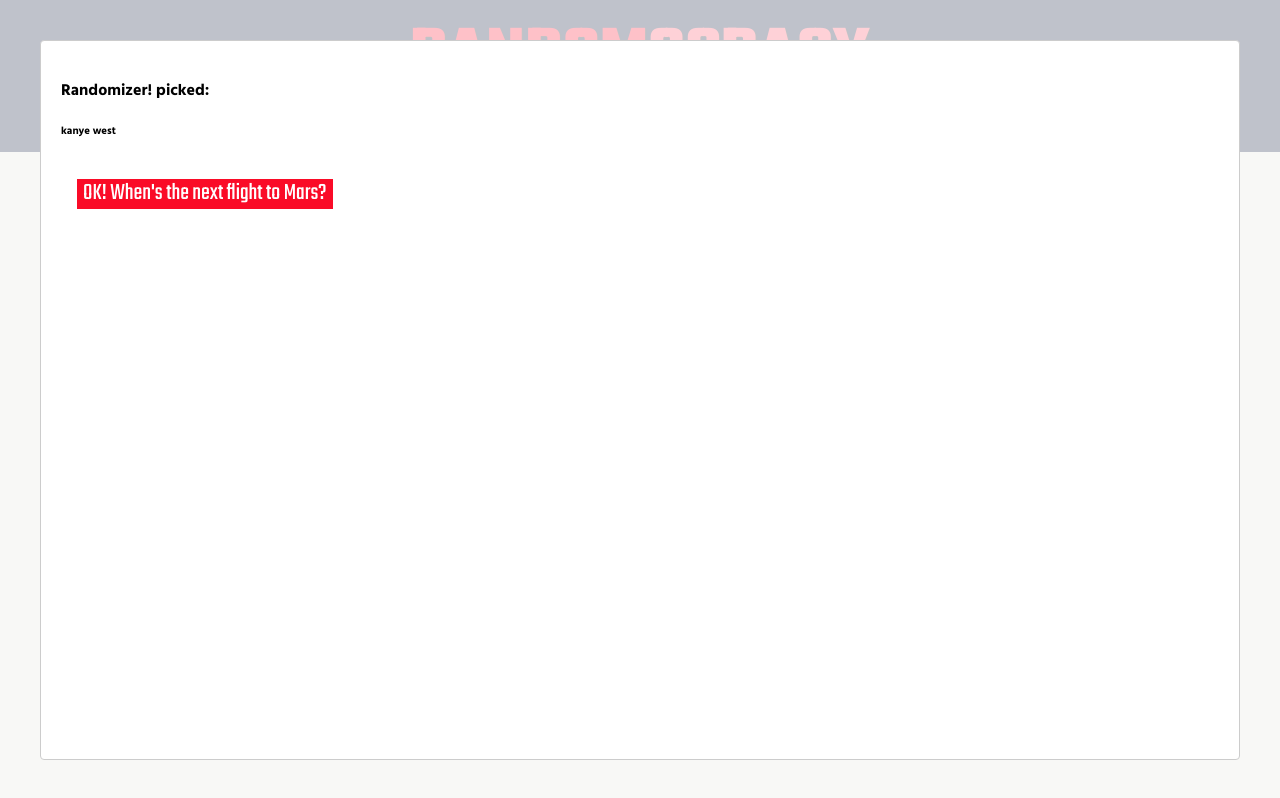
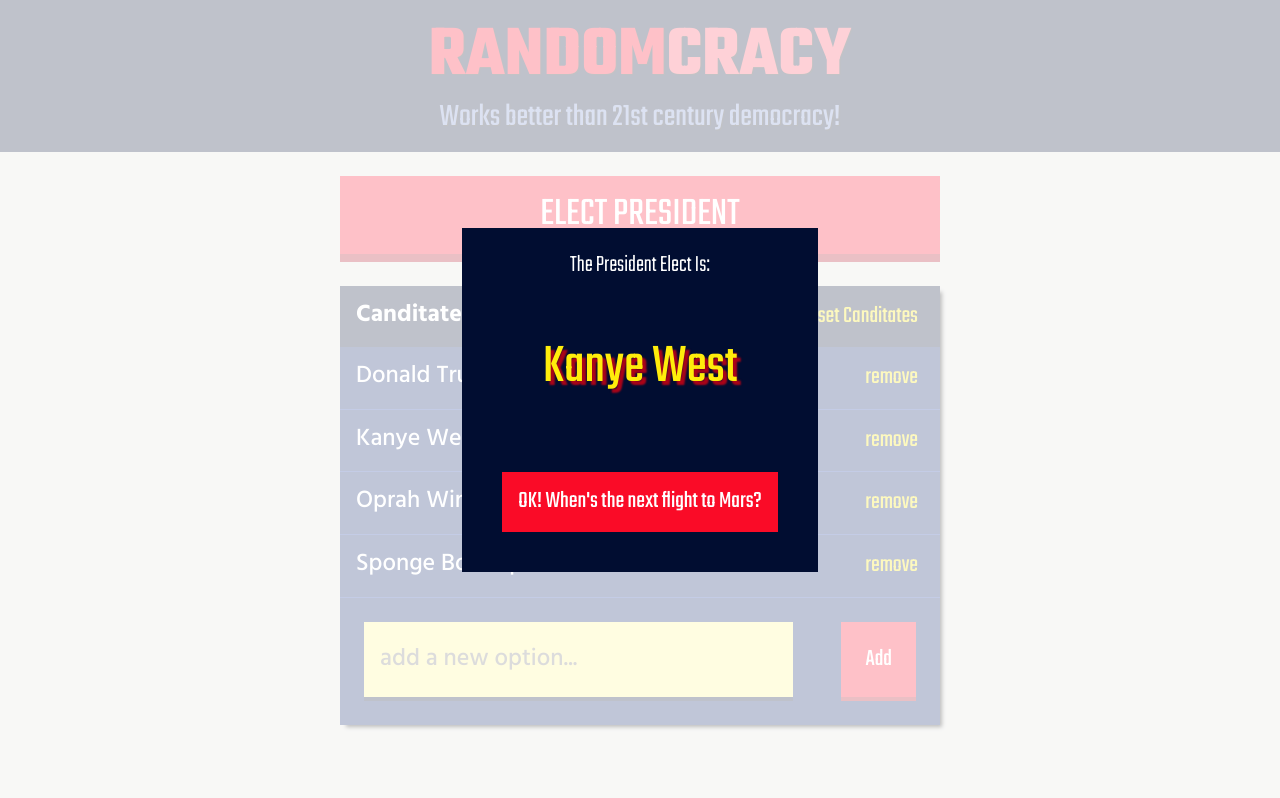
Before and after one commit to aviyadeveloper/react-101, a React app: page / in a window 1280 px wide. Both pictures are taken after a click on the button "ELECT PRESIDENT". Built offline with nearby package versions, Linux system fonts and the light colour scheme.

Commit message:
Added modal style and animations

```diff
--- a/src/components/Header.tsx
+++ b/src/components/Header.tsx
@@ -8,7 +8,7 @@
 export const Header = (props: HeaderProps) => (
   <div className="header">
     <h1 className="header__title">
-      RANDOM<span className="header__bright-primary">OCRACY</span>
+      RANDOM<span className="header__bright-primary">CRACY</span>
     </h1>
     <h2 className="header__subtitle">{props.subtitle}</h2>
   </div>
--- a/src/components/OptionModal.tsx
+++ b/src/components/OptionModal.tsx
@@ -9,13 +9,20 @@
   <Modal
     isOpen={!!props.selectedOption}
     // onAfterOpen={props.afterOpenModal}
+    closeTimeoutMS={200}
     onRequestClose={props.resetSelectedOption}
+    className="modal"
     // style={customStyles}
     contentLabel="Selected Option"
   >
-    <h4>Randomizer! picked:</h4>
-    {!!props.selectedOption && <h6>{props.selectedOption}</h6>}
-    <button className="button" onClick={props.resetSelectedOption}>
+    <h4 className="modal__title">The President Elect Is:</h4>
+    {!!props.selectedOption && (
+      <p className="modal__result">{props.selectedOption}</p>
+    )}
+    <button
+      className="button button--padded"
+      onClick={props.resetSelectedOption}
+    >
       OK! When's the next flight to Mars?
     </button>
   </Modal>
--- a/src/styles/base/_settings.scss
+++ b/src/styles/base/_settings.scss
@@ -59,3 +59,4 @@
 $space-l: 3.2rem;
 $space-xl: 4rem;
 $space-xxl: 4.8rem;
+$space-xxxl: 5.6rem;
--- a/src/styles/components/_button.scss
+++ b/src/styles/components/_button.scss
@@ -43,6 +43,10 @@
   margin: $space-s;
 }
 
+.button--padded {
+  padding: $space-s;
+}
+
 .button:hover {
   background-color: $color-primary-00;
   cursor: pointer;
--- /dev/null
+++ b/src/styles/components/_modal.scss
@@ -0,0 +1,45 @@
+.ReactModalPortal > div {
+  opacity: 0;
+}
+
+.ReactModalPortal .ReactModal__Overlay {
+  align-items: center;
+  display: flex;
+  justify-content: center;
+  transition: opacity $speed-slow ease-in-out;
+}
+
+.ReactModalPortal .ReactModal__Overlay--after-open {
+  opacity: 1;
+}
+
+.ReactModalPortal .ReactModal__Overlay--before-close {
+  opacity: 0;
+}
+
+.modal {
+  text-align: center;
+  background-color: $color-secondary-20;
+  font-size: $space-m;
+  max-width: 40rem;
+  outline: none;
+  padding: $space-m;
+}
+
+.modal__title {
+  text-transform: capitalize;
+  font-family: Teko;
+  font-size: $space_m;
+  color: white;
+  font-weight: 200;
+  margin: 0;
+}
+
+.modal__result {
+  text-transform: capitalize;
+  font-family: Teko;
+  font-size: $space_xxxl;
+  color: $color-special-10;
+  text-shadow: 4px 4px 2px $color-primary-20;
+  word-break: break-all;
+}
--- a/src/styles/components/_options.scss
+++ b/src/styles/components/_options.scss
@@ -1,19 +1,20 @@
 .options {
   list-style: none;
+  margin: 0;
   padding-left: 0;
-  margin: 0;
   width: 100%;
 }
 
 .options__option {
+  border-bottom: 1px solid $color-secondary-10;
   display: flex;
   justify-content: space-between;
-  border-bottom: 1px solid $color-secondary-10;
 }
 .options__option__text {
   color: white;
-  margin: $space-s;
   font-size: $space-m;
   font-weight: 500;
+  margin: $space-s;
   text-transform: capitalize;
+  word-break: break-all;
 }
--- a/src/styles/styles.scss
+++ b/src/styles/styles.scss
@@ -5,5 +5,6 @@
 @import "./components/button";
 @import "./components/container";
 @import "./components/header";
+@import "./components/modal";
 @import "./components/options";
 @import "./components/widget";
```
